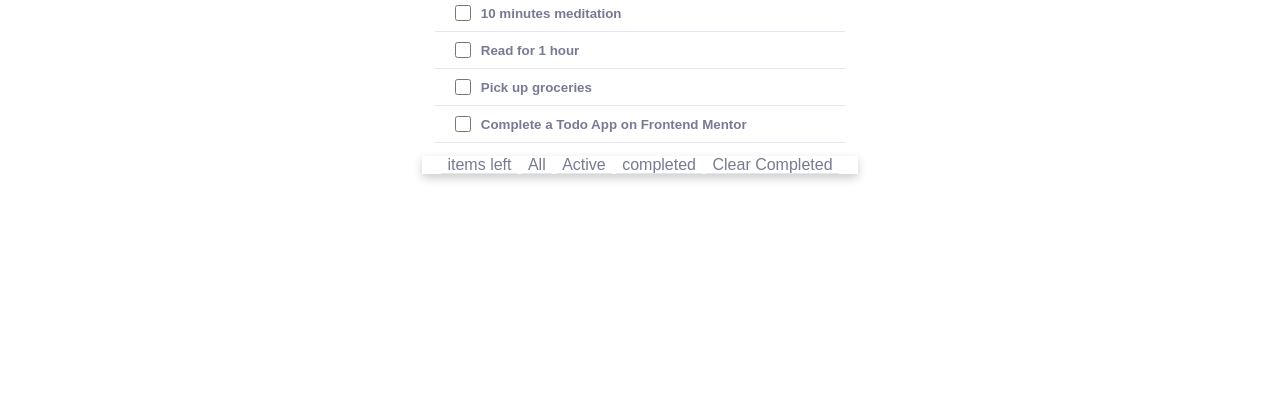
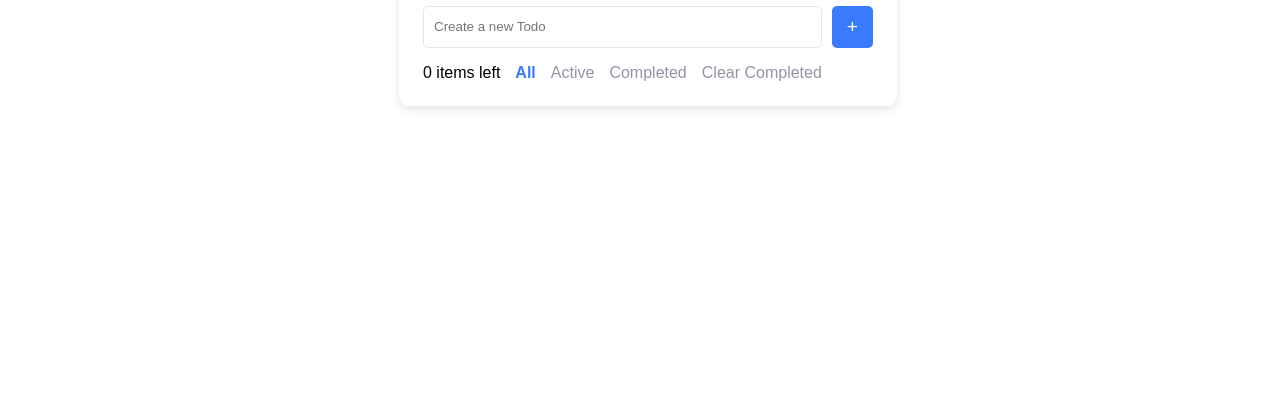
Before and after one commit to heisreagan/reagan-todo, a plain HTML site: page index.html in a window 1280 px wide. Shown: the part 404-816 px from the top of the page. Drawn offline with Linux system fonts and the light colour scheme.

Commit message:
added task button

```diff
--- a/index.html
+++ b/index.html
@@ -1,22 +1,13 @@
 <!DOCTYPE html>
 <html lang="en">
-
 <head>
   <meta charset="UTF-8">
   <meta name="viewport" content="width=device-width, initial-scale=1.0">
-  <!-- displays site properly based on user's device -->
+  <title>Document</title>
 
-
-  <link rel="preconnect" href="https://fonts.googleapis.com">
-  <link rel="preconnect" href="https://fonts.gstatic.com" crossorigin>
-  <link href="https://fonts.googleapis.com/css2?family=Josefin+Sans:ital,wght@0,100..700;1,100..700&display=swap"
-    rel="stylesheet">
   <link rel="stylesheet" href="styles.css">
-
-  <title>Frontend Mentor | Todo app</title>
-
 </head>
-
+<body>
   <body>
     <div class="container">
       <div class="Todo">
@@ -24,51 +15,27 @@
       </div>
 
       <div class="search">
-      <input type="text" id="create" placeholder="Create a new Todo">
+        <input type="text" id="taskInput" placeholder="Create a new Todo">
+        <button id="addTask">+</button>
       </div>
 
-    <div class="to-do-task">
-      <button class="button-with-checkbox">
-        <input type="checkbox" id="myCheckbox">
-        Complete online JavaScript course
-      </button>
-      <button class="button-with-checkbox">
-        <input type="checkbox" id="myCheckbox">
-        Jog around the park 3x
-      </button>
-      <button class="button-with-checkbox">
-        <input type="checkbox" id="myCheckbox">
-        10 minutes meditation
-      </button>
-      <button class="button-with-checkbox">
-        <input type="checkbox" id="myCheckbox">
-        Read for 1 hour
-      </button>
-      <button class="button-with-checkbox">
-        <input type="checkbox" id="myCheckbox">
-        Pick up groceries
-      </button>
-      <button class="button-with-checkbox">
-        <input type="checkbox" id="myCheckbox">
-        Complete a Todo App on Frontend Mentor
-      </button>
-
-    </div>
+      <ul class="task-list" id="taskList">
+        <!-- Tasks will be dynamically added here -->
+      </ul>
 
       <div class="items">
         <div class="items-done">
-        <span>items left</span>
-        <span>All</span>
-        <span>Active</span>
-        <span>completed</span>
-        <span>Clear Completed</span>
-      </div>
+          <span id="itemsLeft">0 items left</span>
+          <span id="filterAll" class="filter active">All</span>
+          <span id="filterActive" class="filter">Active</span>
+          <span id="filterCompleted" class="filter">Completed</span>
+          <span id="clearCompleted">Clear Completed</span>
         </div>
       </div>
     </div>
 
-  <!-- <script src="script.js"></script> -->
+    <script src="script.js"></script>
+  </body>
 
 </body>
-
 </html>
--- a/script.js
+++ b/script.js
@@ -1,77 +1,91 @@
-document.addEventListener("DOMContentLoaded", function () {
-    const taskInput = document.getElementById("create");
-    const taskList = document.querySelector(".to-do-task");
-    const allFilter = document.querySelector("span:nth-child(2)");
-    const activeFilter = document.querySelector("span:nth-child(3)");
-    const completedFilter = document.querySelector("span:nth-child(4)");
-    const clearCompleted = document.querySelector("span:nth-child(5)");
+document.addEventListener("DOMContentLoaded", () => {
+    const taskInput = document.getElementById("taskInput");
+    const addTaskBtn = document.getElementById("addTask");
+    const taskList = document.getElementById("taskList");
+    const itemsLeft = document.getElementById("itemsLeft");
+    const filterAll = document.getElementById("filterAll");
+    const filterActive = document.getElementById("filterActive");
+    const filterCompleted = document.getElementById("filterCompleted");
+    const clearCompleted = document.getElementById("clearCompleted");
 
-    // Load tasks from localStorage
     let tasks = JSON.parse(localStorage.getItem("tasks")) || [];
 
     function saveTasks() {
       localStorage.setItem("tasks", JSON.stringify(tasks));
     }
 
+    function updateItemsLeft() {
+      const activeTasks = tasks.filter(task => !task.completed).length;
+      itemsLeft.textContent = `${activeTasks} items left`;
+    }
+
     function renderTasks(filter = "all") {
       taskList.innerHTML = "";
+
       let filteredTasks = tasks;
-
       if (filter === "active") {
         filteredTasks = tasks.filter(task => !task.completed);
       } else if (filter === "completed") {
         filteredTasks = tasks.filter(task => task.completed);
       }
 
-      filteredTasks.forEach(task => {
-        const taskItem = document.createElement("button");
-        taskItem.classList.add("button-with-checkbox");
-        taskItem.innerHTML = `
-          <input type="checkbox" ${task.completed ? "checked" : ""}>
-          <span class="${task.completed ? "completed-task" : "active-task"}">${task.text}</span>
-          <button class="delete-btn">❌</button>
+      filteredTasks.forEach((task, index) => {
+        const li = document.createElement("li");
+        li.classList.add("task-item");
+        if (task.completed) li.classList.add("completed");
+
+        li.innerHTML = `
+          <label>
+            <input type="checkbox" ${task.completed ? "checked" : ""} data-index="${index}">
+            <span>${task.text}</span>
+          </label>
+          <button class="delete-btn" data-index="${index}">&times;</button>
         `;
 
-        // Toggle complete status
-        taskItem.querySelector("input").addEventListener("change", function () {
-          task.completed = !task.completed;
-          saveTasks();
-          renderTasks(filter);
-        });
+        taskList.appendChild(li);
+      });
 
-        // Delete task
-        taskItem.querySelector(".delete-btn").addEventListener("click", function () {
-          tasks = tasks.filter(t => t !== task);
-          saveTasks();
-          renderTasks(filter);
-        });
-
-        taskList.prepend(taskItem);
-      });
+      updateItemsLeft();
     }
 
-    // Add new task
-    taskInput.addEventListener("keypress", function (event) {
-      if (event.key === "Enter" && taskInput.value.trim() !== "") {
-        tasks.push({ text: taskInput.value, completed: false });
+    addTaskBtn.addEventListener("click", () => {
+      if (taskInput.value.trim() !== "") {
+        tasks.unshift({ text: taskInput.value.trim(), completed: false });
+        taskInput.value = "";
         saveTasks();
         renderTasks();
-        taskInput.value = "";
       }
     });
 
-    // Filter tasks
-    allFilter.addEventListener("click", () => renderTasks("all"));
-    activeFilter.addEventListener("click", () => renderTasks("active"));
-    completedFilter.addEventListener("click", () => renderTasks("completed"));
+    taskList.addEventListener("click", (e) => {
+      if (e.target.tagName === "INPUT") {
+        const index = e.target.dataset.index;
+        tasks[index].completed = e.target.checked;
+        saveTasks();
+        renderTasks();
+      }
 
-    // Clear completed tasks
-    clearCompleted.addEventListener("click", function () {
+      if (e.target.classList.contains("delete-btn")) {
+        const index = e.target.dataset.index;
+        tasks.splice(index, 1);
+        saveTasks();
+        renderTasks();
+      }
+    });
+
+    clearCompleted.addEventListener("click", () => {
       tasks = tasks.filter(task => !task.completed);
       saveTasks();
       renderTasks();
     });
 
-    // Initial rendering of tasks
+    [filterAll, filterActive, filterCompleted].forEach(filter => {
+      filter.addEventListener("click", () => {
+        document.querySelectorAll(".filter").forEach(el => el.classList.remove("active"));
+        filter.classList.add("active");
+        renderTasks(filter.id.replace("filter", "").toLowerCase());
+      });
+    });
+
     renderTasks();
   });
--- a/styles.css
+++ b/styles.css
@@ -1,25 +1,33 @@
-:root {
+
 /*Light Theme*/
-  --VeryLightGray: hsl(0, 0%, 98%);
-  --VeryLightGrayishBlue: hsl(236, 33%, 92%);
-  --LightGrayishBlue: hsl(233, 11%, 84%);
-  --DarkGrayishBlue: hsl(236, 9%, 61%);
-  --VeryDarkGrayishBlue: hsl(235, 19%, 35%);
+/* - Very Light Gray: hsl(0, 0%, 98%)
+- Very Light Grayish Blue: hsl(236, 33%, 92%)
+- Light Grayish Blue: hsl(233, 11%, 84%)
+- Dark Grayish Blue: hsl(236, 9%, 61%)
+- Very Dark Grayish Blue: hsl(235, 19%, 35%) */
 
-  /*Dark THeme*/
-  --VeryDarkBlue: hsl(235, 21%, 11%);
-  --VeryDarkDesaturatedBlue: hsl(235, 24%, 19%);
-  --LightGrayishBlue: hsl(234, 39%, 85%);
-  --LightGrayishBlue: hsl(236, 33%, 92%); /*(hover)*/
-  --DarkGrayishBlue: hsl(234, 11%, 52%);
-  --VeryDarkGrayishBlue: hsl(233, 14%, 35%);
-  --VeryDarkGrayishBlue: hsl(237, 14%, 26%);
-}
+/*Dark Theme*/
+/* - Very Dark Blue: hsl(235, 21%, 11%)
+- Very Dark Desaturated Blue: hsl(235, 24%, 19%)
+- Light Grayish Blue: hsl(234, 39%, 85%)
+- Light Grayish Blue (hover): hsl(236, 33%, 92%)
+- Dark Grayish Blue: hsl(234, 11%, 52%)
+- Very Dark Grayish Blue: hsl(233, 14%, 35%)
+- Very Dark Grayish Blue: hsl(237, 14%, 26%) */
 
-* {
+/* *{
     padding: 0;
     margin: 0;
     box-sizing: border-box;
+} */
+
+:root {
+    --bg-light: hsl(0, 0%, 98%);
+    --text-dark: hsl(235, 19%, 35%);
+    --text-light: hsl(236, 9%, 61%);
+    --completed-text: hsl(234, 11%, 52%);
+    --border-color: hsl(236, 33%, 92%);
+    --primary-blue: hsl(220, 98%, 61%);
   }
 
   body {
@@ -28,86 +36,109 @@ body {
     justify-content: center;
     align-items: center;
     height: 100vh;
-  background-image: url(images/bg-desktop-light.jpg);
-  background-repeat: no-repeat;
+    background: url(images/bg-desktop-light.jpg) no-repeat center top;
     width: 100vw;
   }
 
   .container {
-  padding: 2rem;
-  margin-left: auto;
-  margin-right: auto;
-  width: 500px;
-  min-height: 450px;
-  max-width: 100%;
-}
-
-h1 {
-  margin-bottom: 0.5rem;
-  margin-left: 0.5rem;
-  display: flex;
-  align-items: center;
-  margin-right: 5.5rem;
-}
-
-input {
-  border-radius: 5px;
-  border: none;
-  padding: 10px 20px;
+    width: 450px;
+    background: white;
+    padding: 1.5rem;
+    box-shadow: 0 4px 10px rgba(0, 0, 0, 0.1);
+    border-radius: 10px;
   }
 
   .search {
-  padding: 0.8rem;
     display: flex;
-  flex-direction: column;
-  width: 100%;
+    gap: 10px;
   }
 
-.to-do-task {
-  display: flex;
-  flex-direction: column;
-  padding: 0.8rem;
+  #taskInput {
+    flex: 1;
+    padding: 10px;
+    border: 1px solid var(--border-color);
+    border-radius: 5px;
   }
 
-.button-with-checkbox {
-  font-family: inherit;
-  color: var(--VeryDarkGrayishBlue);
-  font-weight: 700;
-  background-color: white;
-  color: var(--DarkGrayishBlue);
-  padding: 10px 20px;
+  #addTask {
+    padding: 10px 15px;
     border: none;
+    background: var(--primary-blue);
+    color: white;
+    font-size: 1.2rem;
     cursor: pointer;
-  border-bottom: 1px solid var(--VeryLightGrayishBlue);
+    border-radius: 5px;
+  }
 
+  .task-list {
+    list-style: none;
+    padding: 0;
+    margin-top: 10px;
+  }
+
+  .task-item {
     display: flex;
     align-items: center;
-  padding: 10px 20px;
-  cursor: pointer;
-  gap: 10px; /* Space between checkbox & text */
+    justify-content: space-between;
+    padding: 10px;
+    border-bottom: 1px solid var(--border-color);
   }
 
-.button-with-checkbox input {
-  width: 16px;
-  height: 16px;
-  border-radius: 50%;
+  .task-item.completed span {
+    text-decoration: line-through;
+    color: var(--completed-text);
   }
-/* Checked state */
-.button-with-checkbox input:checked {
-  background-color: white;
+
+  .task-item input[type="checkbox"] {
+    margin-right: 10px;
+  }
+
+  .task-item .delete-btn {
+    background: none;
+    border: none;
+    font-size: 1.2rem;
+    cursor: pointer;
+    color: var(--text-light);
   }
 
   .items {
     display: flex;
-    align-items: center;
-    justify-content: center;
-    gap: 3rem;
-    width: 100%;
-    box-shadow: 0px 4px 10px rgba(0, 0, 0, 0.2);
+    justify-content: space-between;
+    margin-top: 10px;
   }
 
-.items .items-done span {
-    color: var(--DarkGrayishBlue);
-    padding: 0px 6px;
-    border-bottom: 1px solid var(--VeryLightGrayishBlue);
+  .items-done {
+    display: flex;
+    gap: 15px;
   }
+
+  .filter {
+    cursor: pointer;
+    color: var(--text-light);
+  }
+
+  .filter.active {
+    color: var(--primary-blue);
+    font-weight: bold;
+  }
+
+  #clearCompleted {
+    cursor: pointer;
+    color: var(--text-light);
+  }
+
+  body[data-theme="light"] {
+    background-image: url("images/bg-desktop-dark.jpg");
+  }
+
+  body[data-theme="dark"] {
+    background-image: url("images/bg-desktop-dark.jpg");
+  }
+
+
+
+  @media (max-width: 500px) {
+    .container {
+      width: 90%;
+    }
+  }
```
Lines whose indentation alone changed are shown as unchanged.
